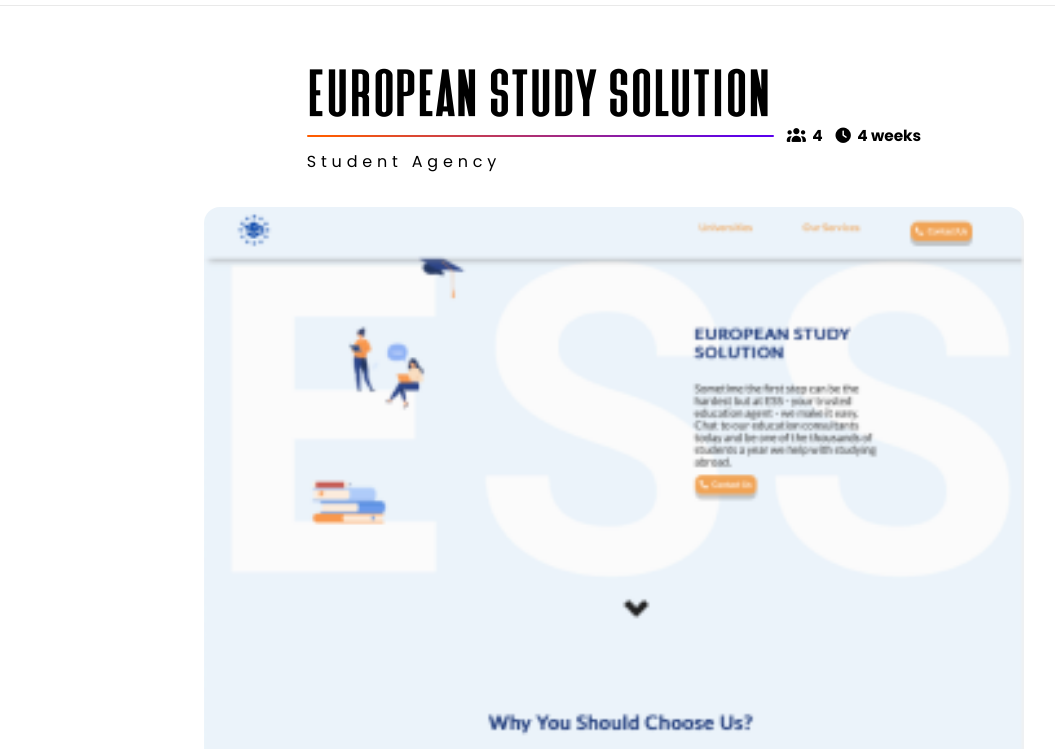
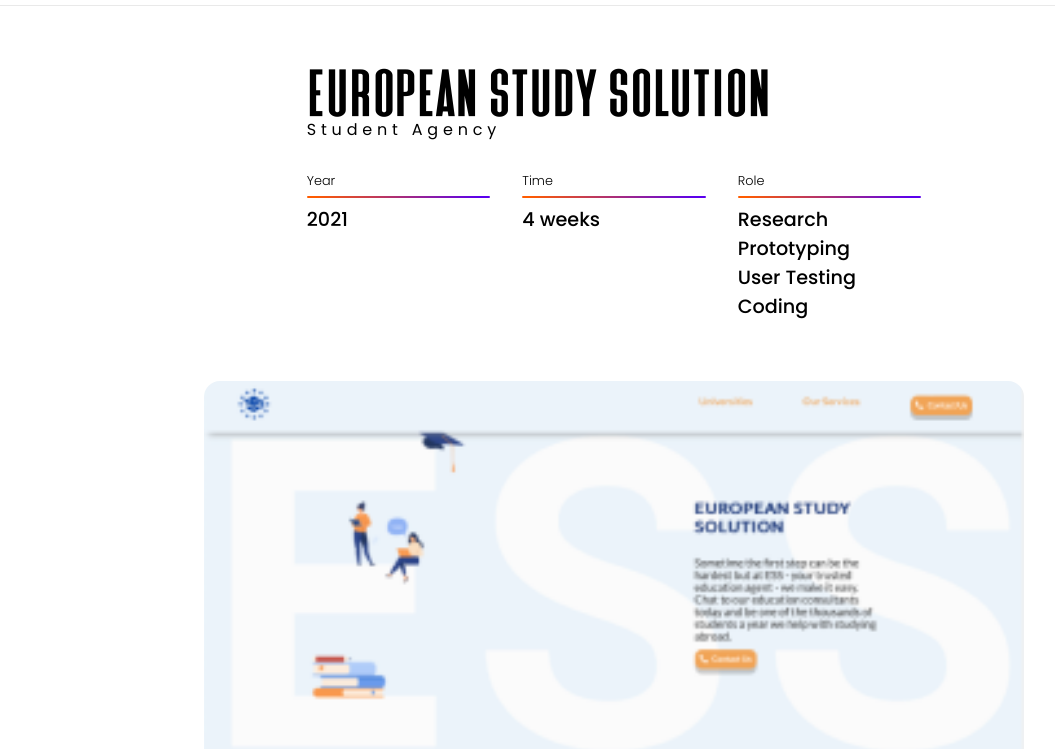
Before and after one commit to TheMarcellVargaUCN/themarcellvargaucn.github.io, a plain HTML site: page europeanstudysolution.html in a window 1280 px wide. Shown: the part 51-800 px from the top of the page, without its empty margins (26-1081 px from the left). Drawn offline with nearby package versions, Linux system fonts and the light colour scheme.

Commit message:
Case Titles Rebranded

```diff
--- a/assets/css/style-askcody.css
+++ b/assets/css/style-askcody.css
@@ -197,6 +197,7 @@
     grid-template-rows: auto;
     grid-template-areas:
     'casetitle'
+    'casedetails'
     'caseimage'
     'caseintro'
     'developementmethod'
@@ -213,8 +214,8 @@
     grid-area: casetitle;
 }
 
-.caseabout {
-    grid-area: caseabout;
+.casedetails {
+    grid-area: casedetails;
 }
 
 .caseimage {
@@ -378,16 +379,16 @@
     border-collapse: collapse;
     justify-content: space-between;
     grid-template-columns: 1fr;
-    grid-template-rows: 1fr auto;
+    grid-template-rows: auto;
     grid-template-areas:
     'casetitle'
-    'casedetails';
-
+    'casedetails'
 }
 
 .casetitle {
     grid-area: casetitle;
 }
+
 
 .casedetails-container {
     grid-area: casedetails;
@@ -428,15 +429,97 @@
 
 .casedetails {
 
+    width: 60%;
+    margin: 0 auto;
+
+    margin-top: 0vh;
+    margin-bottom: 5vh;
+
     display: grid;
     border-collapse: collapse;
     justify-content: space-between;
-    grid-column-gap: 1vw;
-    grid-template-columns: 1fr 1fr;
+    grid-column-gap: 2.5vw;
+    grid-template-columns: 1fr 1fr 1fr;
     grid-template-rows: auto;
     grid-template-areas:
-    'creators timeframe';
+    'year time role';
 
+}
+
+.year {
+    grid-area: year;
+}
+
+.time {
+    grid-area: time;
+}
+
+.role {
+    grid-area: role;
+}
+
+.year {
+
+    width: 100%;
+    height: 100%;
+
+    display: grid;
+    border-collapse: collapse;
+    grid-row-gap: 1vh;
+    grid-template-columns: auto;
+    grid-template-rows: min-content min-content min-content;
+    grid-template-areas:
+    'yeartitle'
+    'caseline'
+    'yeardetails';
+}
+
+.time {
+
+    width: 100%;
+    height: 100%;
+
+    display: grid;
+    border-collapse: collapse;
+    grid-row-gap: 1vh;
+    grid-template-columns: auto;
+    grid-template-rows: min-content min-content min-content;
+    grid-template-areas:
+    'timetitle'
+    'caseline'
+    'timedetails';
+}
+
+.role {
+
+    width: 100%;
+    height: 100%;
+
+    display: grid;
+    border-collapse: collapse;
+    grid-row-gap: 1vh;
+    grid-template-columns: auto;
+    grid-template-rows: min-content min-content min-content;
+    grid-template-areas:
+    'roletitle'
+    'caseline'
+    'roledetails';
+}
+
+.casedetails h5 {
+    margin: 0;
+
+    font-size: 1vw;
+    font-weight: 300;
+    line-height: 1vw;
+}
+
+.casedetails h2 {
+    margin: 0;
+
+    font-size: 1.5vw;
+    font-weight: 500;
+    line-height: 2.25vw;
 }
 
 .caseline {
@@ -449,105 +532,6 @@
     border-radius: 16px;
 }
 
-.creators {
-    grid-area: creators;
-}
-
-.timeframe {
-    grid-area: timeframe;
-}
-
-.creators {
-    display: grid;
-    border-collapse: collapse;
-    justify-content: space-between;
-    grid-column-gap: 0.5vw;
-    grid-template-columns: auto;
-    grid-template-rows: auto;
-    grid-template-areas:
-    'creatorsicon creatorstext';
-}
-
-#creatorsicon {
-    grid-area: creatorsicon;
-    place-self: center;
-
-    margin: 0;
-    padding: 0;
-}
-
-#creatorstext {
-    grid-area: creatorstext;
-    place-self: center;
-
-    margin: 0;
-    padding: 0;
-}
-
-.creators i {
-
-    place-self: center;
-    grid-area: icon;
-    font-size: 1.2vw;
-    margin-top: 1vh;
-    margin-bottom: 1vh;
-    top: 0;
-    bottom: 0;
-
-}
-
-.creators h3 {
-    place-self: center;
-    margin:0;
-    font-size: 1.2vw;
-    padding-right: 1.5vw;
-}
-
-.timeframe {
-    display: grid;
-    border-collapse: collapse;
-    justify-content: space-between;
-    grid-column-gap: 0.5vw;
-    grid-template-columns: auto;
-    grid-template-rows: auto;
-    grid-template-areas:
-    'timeframeicon timeframetext';
-
-}
-
-#timeframeicon {
-    grid-area: timeframeicon;
-    place-self: center;
-
-    margin: 0;
-    padding: 0;
-}
-
-#timeframetext {
-    grid-area: timeframetext;
-    place-self: center;
-
-    margin: 0;
-    padding: 0;
-}
-
-.timeframe i {
-    place-self: center;
-    grid-area: icon;
-    font-size: 1.2vw;
-    margin-top: 1vh;
-    margin-bottom: 1vh;
-    top: 0;
-    bottom: 0;
-
-}
-
-.timeframe h3 {
-    place-self: center;
-    margin:0;
-    font-size: 1.2vw;
-    padding-right: 1.5vw;
-}
 
 .casetheme {
     font-size: 1.25vw;
--- a/assets/css/style-catchscan.css
+++ b/assets/css/style-catchscan.css
@@ -197,6 +197,7 @@
     grid-template-rows: auto;
     grid-template-areas:
     'casetitle'
+    'casedetails'
     'caseimage'
     'caseintro'
     'benchmarking'
@@ -218,8 +219,8 @@
     grid-area: casetitle;
 }
 
-.caseabout {
-    grid-area: caseabout;
+.casedetails {
+    grid-area: casedetails;
 }
 
 .caseimage {
@@ -409,16 +410,16 @@
     border-collapse: collapse;
     justify-content: space-between;
     grid-template-columns: 1fr;
-    grid-template-rows: 1fr auto;
+    grid-template-rows: auto;
     grid-template-areas:
     'casetitle'
-    'casedetails';
-
+    'casedetails'
 }
 
 .casetitle {
     grid-area: casetitle;
 }
+
 
 .casedetails-container {
     grid-area: casedetails;
@@ -459,15 +460,97 @@
 
 .casedetails {
 
+    width: 60%;
+    margin: 0 auto;
+
+    margin-top: 0vh;
+    margin-bottom: 5vh;
+
     display: grid;
     border-collapse: collapse;
     justify-content: space-between;
-    grid-column-gap: 1vw;
-    grid-template-columns: 1fr 1fr;
+    grid-column-gap: 2.5vw;
+    grid-template-columns: 1fr 1fr 1fr;
     grid-template-rows: auto;
     grid-template-areas:
-    'creators timeframe';
+    'year time role';
 
+}
+
+.year {
+    grid-area: year;
+}
+
+.time {
+    grid-area: time;
+}
+
+.role {
+    grid-area: role;
+}
+
+.year {
+
+    width: 100%;
+    height: 100%;
+
+    display: grid;
+    border-collapse: collapse;
+    grid-row-gap: 1vh;
+    grid-template-columns: auto;
+    grid-template-rows: min-content min-content min-content;
+    grid-template-areas:
+    'yeartitle'
+    'caseline'
+    'yeardetails';
+}
+
+.time {
+
+    width: 100%;
+    height: 100%;
+
+    display: grid;
+    border-collapse: collapse;
+    grid-row-gap: 1vh;
+    grid-template-columns: auto;
+    grid-template-rows: min-content min-content min-content;
+    grid-template-areas:
+    'timetitle'
+    'caseline'
+    'timedetails';
+}
+
+.role {
+
+    width: 100%;
+    height: 100%;
+
+    display: grid;
+    border-collapse: collapse;
+    grid-row-gap: 1vh;
+    grid-template-columns: auto;
+    grid-template-rows: min-content min-content min-content;
+    grid-template-areas:
+    'roletitle'
+    'caseline'
+    'roledetails';
+}
+
+.casedetails h5 {
+    margin: 0;
+
+    font-size: 1vw;
+    font-weight: 300;
+    line-height: 1vw;
+}
+
+.casedetails h2 {
+    margin: 0;
+
+    font-size: 1.5vw;
+    font-weight: 500;
+    line-height: 2.25vw;
 }
 
 .caseline {
--- a/assets/css/style-europeanstudysolution.css
+++ b/assets/css/style-europeanstudysolution.css
@@ -197,6 +197,7 @@
     grid-template-rows: auto;
     grid-template-areas:
     'casetitle'
+    'casedetails'
     'caseimage'
     'caseintro'
     'projectmanagement'
@@ -219,8 +220,8 @@
     grid-area: casetitle;
 }
 
-.caseabout {
-    grid-area: caseabout;
+.casedetails {
+    grid-area: casedetails;
 }
 
 .caseimage {
@@ -408,16 +409,16 @@
     border-collapse: collapse;
     justify-content: space-between;
     grid-template-columns: 1fr;
-    grid-template-rows: 1fr auto;
+    grid-template-rows: auto;
     grid-template-areas:
     'casetitle'
-    'casedetails';
-
+    'casedetails'
 }
 
 .casetitle {
     grid-area: casetitle;
 }
+
 
 .casedetails-container {
     grid-area: casedetails;
@@ -458,15 +459,97 @@
 
 .casedetails {
 
+    width: 60%;
+    margin: 0 auto;
+
+    margin-top: 0vh;
+    margin-bottom: 5vh;
+
     display: grid;
     border-collapse: collapse;
     justify-content: space-between;
-    grid-column-gap: 1vw;
-    grid-template-columns: 1fr 1fr;
+    grid-column-gap: 2.5vw;
+    grid-template-columns: 1fr 1fr 1fr;
     grid-template-rows: auto;
     grid-template-areas:
-    'creators timeframe';
+    'year time role';
 
+}
+
+.year {
+    grid-area: year;
+}
+
+.time {
+    grid-area: time;
+}
+
+.role {
+    grid-area: role;
+}
+
+.year {
+
+    width: 100%;
+    height: 100%;
+
+    display: grid;
+    border-collapse: collapse;
+    grid-row-gap: 1vh;
+    grid-template-columns: auto;
+    grid-template-rows: min-content min-content min-content;
+    grid-template-areas:
+    'yeartitle'
+    'caseline'
+    'yeardetails';
+}
+
+.time {
+
+    width: 100%;
+    height: 100%;
+
+    display: grid;
+    border-collapse: collapse;
+    grid-row-gap: 1vh;
+    grid-template-columns: auto;
+    grid-template-rows: min-content min-content min-content;
+    grid-template-areas:
+    'timetitle'
+    'caseline'
+    'timedetails';
+}
+
+.role {
+
+    width: 100%;
+    height: 100%;
+
+    display: grid;
+    border-collapse: collapse;
+    grid-row-gap: 1vh;
+    grid-template-columns: auto;
+    grid-template-rows: min-content min-content min-content;
+    grid-template-areas:
+    'roletitle'
+    'caseline'
+    'roledetails';
+}
+
+.casedetails h5 {
+    margin: 0;
+
+    font-size: 1vw;
+    font-weight: 300;
+    line-height: 1vw;
+}
+
+.casedetails h2 {
+    margin: 0;
+
+    font-size: 1.5vw;
+    font-weight: 500;
+    line-height: 2.25vw;
 }
 
 .caseline {
--- a/europeanstudysolution.html
+++ b/europeanstudysolution.html
@@ -59,49 +59,45 @@
                         European Study Solution
                     </h1>
 
-                    <div class="casedetails-container">
 
-                        <div class="casedetails">
-                            <div class="creators">
-                                <div id="creatorsicon">
-                                    <i class="fas fa-users"></i>
-                                </div>
+                    <h3 class="casetheme" id="casetheme">Student Agency</h3>
 
-                                <h3 id="creatorstext">4</h3>
+                </div>
 
-                            </div>
+                <div class="casedetails">
 
-                            <div class="timeframe">
-                                <div id="timeframeicon">
-                                    <i class="fas fa-clock"></i>
-                                </div>
-
-                                <h3 id="timeframetext">4&nbsp;weeks</h3>
-
-                            </div>
+                    <div class="year">
+                        <h5 class="yeartitle">Year</h5>
+                        <div class="caseline"></div>
+                        <div class="yeardetails">
+                            <h2>2021</h2>
                         </div>
-
-                        <div class="caseline"></div>
 
                     </div>
 
-                    <h3 class="casetheme" id="casetheme">Student Agency</h2>
+                    <div class="time">
+                        <h5 class="timetitle">Time</h5>
+                        <div class="caseline"></div>
+                        <div class="timedetails">
+                            <h2>4&nbsp;weeks</h2>
+                        </div>
+
+                    </div>
+
+                    <div class="role">
+                        <h5 class="roletitle">Role</h5>
+                        <div class="caseline"></div>
+                        <div class="roledetails">
+                            <h2>Research</h2>
+                            <h2>Prototyping</h2>
+                            <h2>User Testing</h2>
+                            <h2>Coding</h2>
+                        </div>
+
+                    </div>
 
                 </div>
 
-<!--                 <div class="caseabout">
-
-                    <div class="role">
-                        <div class="roletitle">
-                            <h4>Role</h4>
-                        </div>
-                        <div class="roletext">
-                            <h5>User Research</h5>
-                        </div>
-                    </div>
-
-                </div>
- -->
                 <div class="caseimage">
                     <img src="assets/images/EuropeanStudySolution-Index.png" alt="Index image of European Study Solution">
                 </div>
```
Also changed, not shown: askcody.html (+28 -32 lines), catchscan.html (+28 -32 lines).
